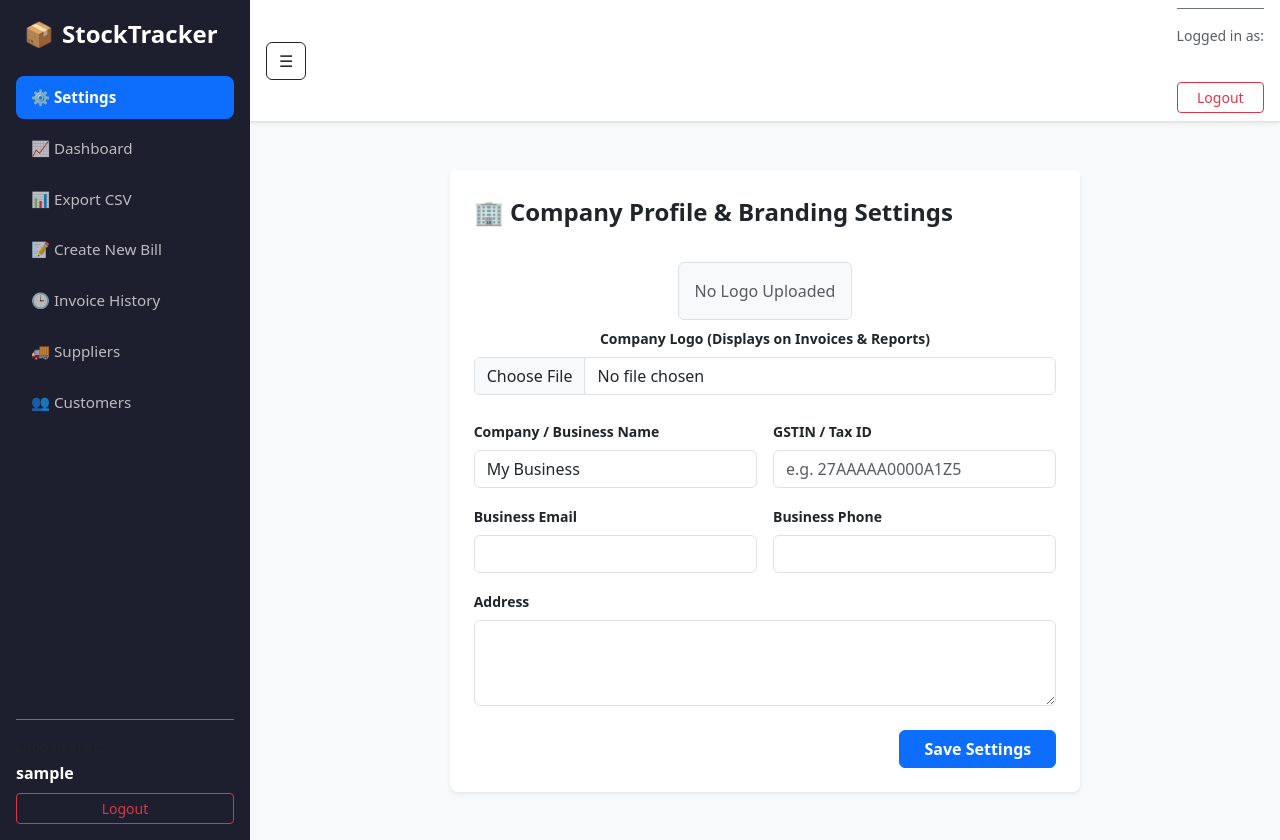
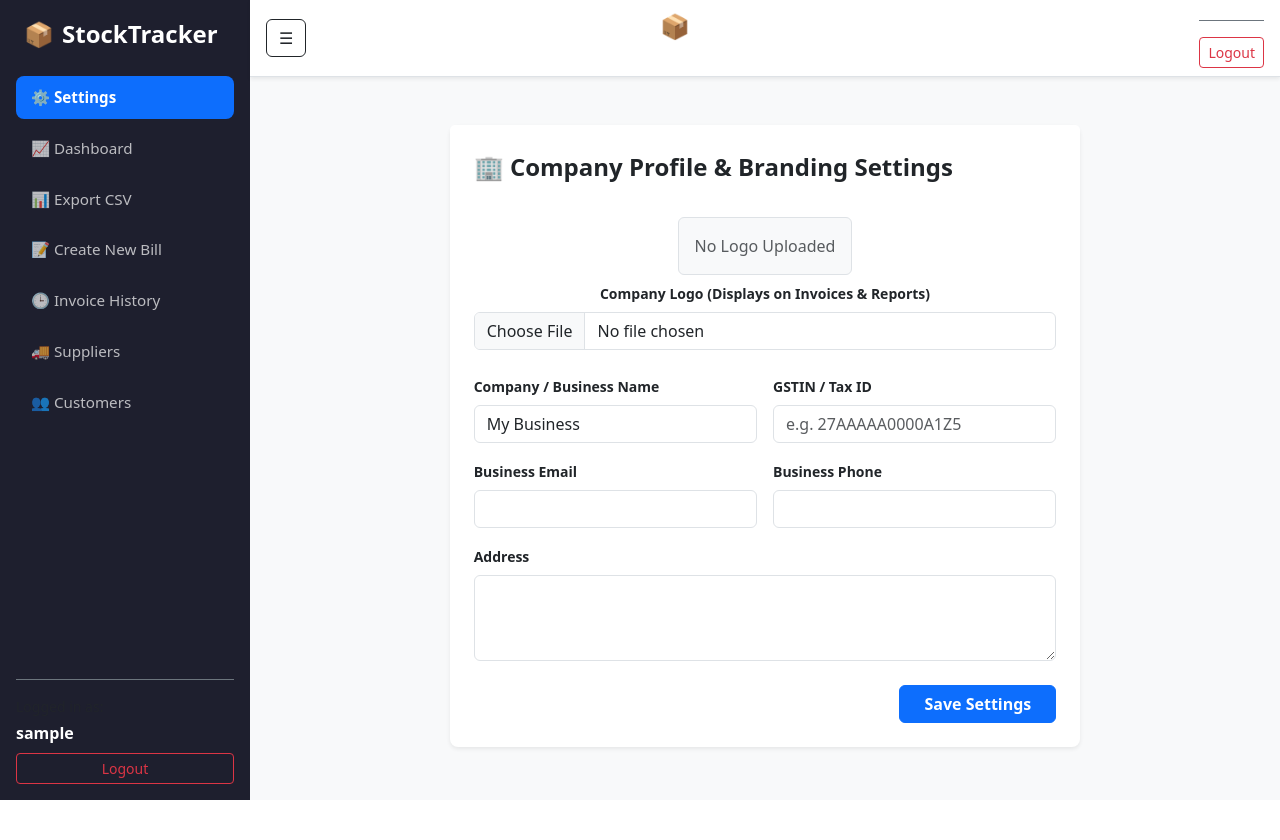
Before and after one commit to mhatretanmay009/STOCKTRACKER, a Django app: page /settings/ in a window 1280 px wide. After the commit the page ends 800 px from the top, so only its background shows below. Run offline with Django 5.2, Linux system fonts and the light colour scheme; the visitor is signed in with stand-in values (Sample User, id 1); data comes from the database, SQL or seed files in the repository.

Commit message:
FIX NAV BAR

```diff
--- a/TEMPLATES/base.html
+++ b/TEMPLATES/base.html
@@ -120,11 +120,14 @@
                     <button class="btn btn-outline-dark me-2" id="sidebarCollapse" type="button">
                         ☰
                     </button>
+                    <div class="mb-4 text-start px-2">
+                        <a href="{% url 'home' %}" class="text-white text-decoration-none fw-bold fs-4 d-flex align-items-center gap-2">
+                            <span>📦</span> StockTracker
+                        </a>
+                    </div>
                     <!-- User Auth Footer -->
                     {% if user.is_authenticated %}
                         <div class="mt-auto pt-3 border-top border-secondary">
-                            <p class="small text-muted mb-1">Logged in as:</p>
-                            <p class="fw-bold text-white mb-2">{{ user.username }}</p>
                             <form method="post" action="{% url 'logout' %}">
                                 {% csrf_token %}
                                 <button type="submit" class="btn btn-outline-danger btn-sm w-100">Logout</button>
```
